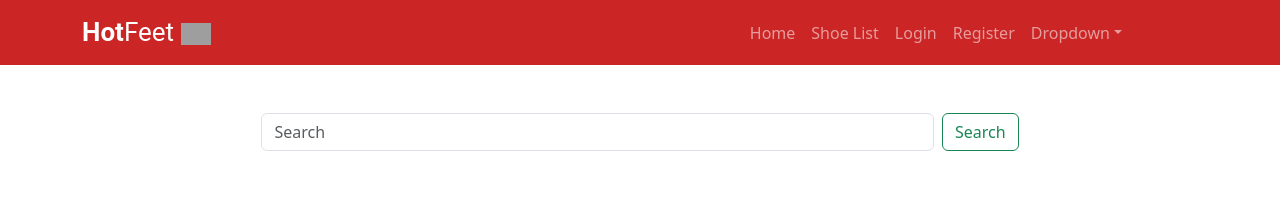
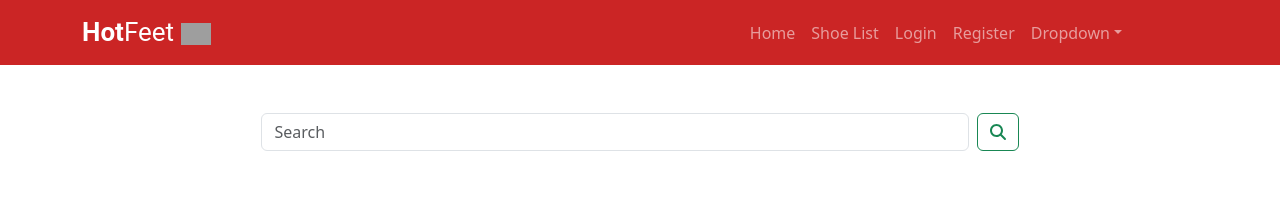
Before and after one commit to Megwana/drf-react, a React (Create React App) app in the folder myproject/frontend_react/: page / in a window 1280 px wide. Shown: the top 203 px of the page. Built offline with nearby package versions, Linux system fonts and the light colour scheme; grey boxes are pictures that could not be loaded.

Commit message:
add font-awesome and magnify glass to search icon

```diff
--- a/myproject/frontend_react/src/components/SearchBar.js
+++ b/myproject/frontend_react/src/components/SearchBar.js
@@ -1,5 +1,7 @@
 import { Button, Col, Container, Form, Row } from "react-bootstrap";
 import '../styles/searchbar.css'
+import { FontAwesomeIcon } from "@fortawesome/react-fontawesome";
+import { faMagnifyingGlass } from "@fortawesome/free-solid-svg-icons";
 
 function SearchBar() {
   return (
@@ -14,7 +16,7 @@ function SearchBar() {
               aria-label="Search"
             />
             <Button variant="outline-success">
-              Search
+            <FontAwesomeIcon icon={faMagnifyingGlass} />
             </Button>
           </Form>
         </Col>
```
Also changed, not shown: myproject/package.json (+15 -1 lines), package.json (added, +8 -0 lines), 2 other files (tests, documents, lock files or other folders).
